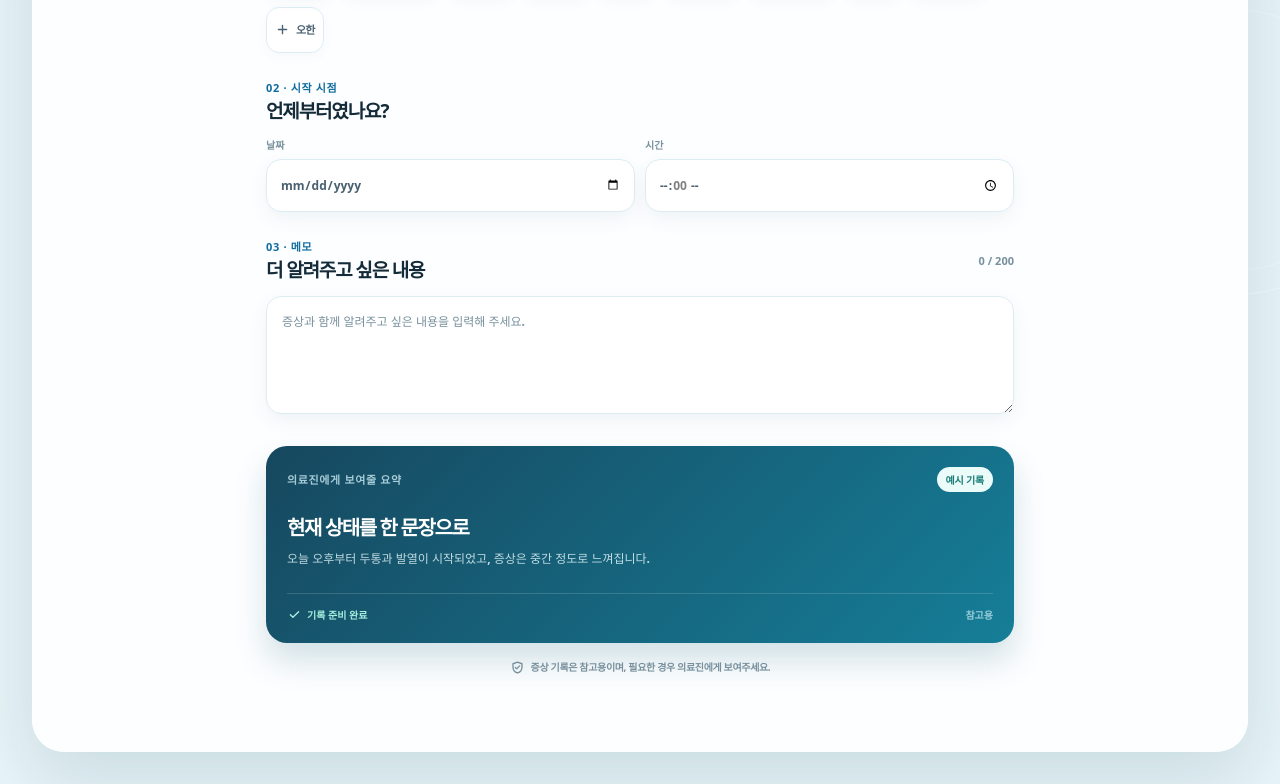
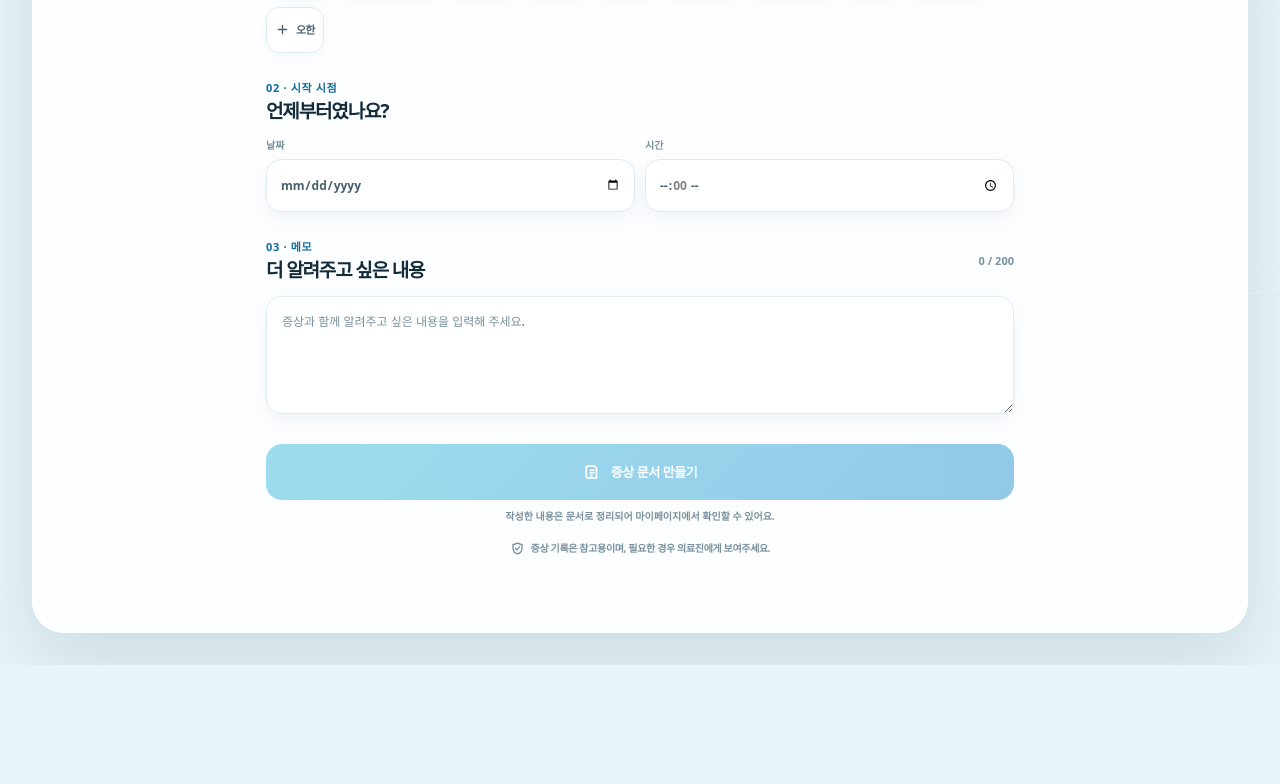
Before and after one commit to AI-Hackathon-10/frontend, a React (Vite) app: page /symptoms in a window 1280 px wide. Shown: the part 615-1399 px from the top of the page. After the commit the page ends 1280 px from the top, so only its background shows below. Built offline with nearby package versions, Linux system fonts and the light colour scheme.

Commit message:
feat: 증상 문서 생성 및 마이페이지 이동 구현

```diff
--- a/src/data/mockData.js
+++ b/src/data/mockData.js
@@ -104,6 +104,23 @@ export const SYMPTOM_REPORTS = [
   },
 ]
 
+export const SYMPTOM_REPORTS_STORAGE_KEY = 'pill-care-symptom-reports'
+
+export function createSymptomReport({ symptoms, onsetDate, onsetTime, memo }) {
+  const onsetLabel = [onsetDate, onsetTime].filter(Boolean).join(' ')
+  const symptomsLabel = symptoms.length > 0 ? symptoms.join('과 ') : '기타 증상'
+
+  return {
+    id: `report-${Date.now()}`,
+    title: `${symptomsLabel} 증상 기록`,
+    createdAt: new Date().toISOString(),
+    symptoms,
+    severity: '사용자 입력 기록',
+    summary: [onsetLabel && `${onsetLabel}부터`, memo].filter(Boolean).join(' · ') || '사용자가 작성한 증상 기록입니다.',
+    documentImageUrl: 'https://example.com/presigned/mock-symptom-report.png',
+  }
+}
+
 export function getDrugById(drugId) {
   return DRUGS.find((drug) => drug.id === drugId) ?? DRUGS[0]
 }
--- a/src/pages/MyPage.jsx
+++ b/src/pages/MyPage.jsx
@@ -5,13 +5,17 @@ import Icon from '../components/ui/Icon.jsx'
 import SymptomDocumentModal from '../components/user/SymptomDocumentModal.jsx'
 import SymptomReportCard from '../components/user/SymptomReportCard.jsx'
 import { useAuth } from '../components/user/AuthProvider.jsx'
-import { SYMPTOM_REPORTS } from '../data/mockData.js'
+import { SYMPTOM_REPORTS, SYMPTOM_REPORTS_STORAGE_KEY } from '../data/mockData.js'
 
 const genderLabels = { female: '여성', male: '남성', other: '기타' }
 
 export default function MyPage() {
   const { user } = useAuth()
   const [selectedReport, setSelectedReport] = useState(null)
+  const [reports] = useState(() => {
+    const storedReports = JSON.parse(sessionStorage.getItem(SYMPTOM_REPORTS_STORAGE_KEY) ?? '[]')
+    return [...storedReports, ...SYMPTOM_REPORTS]
+  })
 
   return (
     <div className="page page--account page--mypage">
@@ -39,11 +43,11 @@ export default function MyPage() {
       <section className="account-section" aria-labelledby="reports-title">
         <div className="section-heading section-heading--tight">
           <div><span className="eyebrow">증상 문서화</span><h2 id="reports-title">증상 기록 리포트</h2></div>
-          <Badge tone="blue">{SYMPTOM_REPORTS.length}건</Badge>
+          <Badge tone="blue">{reports.length}건</Badge>
         </div>
         <p className="account-section__description">리포트를 누르면 의료진에게 전달할 문서 이미지를 확인할 수 있어요.</p>
         <div className="symptom-report-list">
-          {SYMPTOM_REPORTS.map((report) => <SymptomReportCard key={report.id} onSelect={setSelectedReport} report={report} />)}
+          {reports.map((report) => <SymptomReportCard key={report.id} onSelect={setSelectedReport} report={report} />)}
         </div>
       </section>
 
--- a/src/pages/SymptomPage.jsx
+++ b/src/pages/SymptomPage.jsx
@@ -1,14 +1,25 @@
 import { useState } from 'react'
+import { useNavigate } from 'react-router-dom'
 import PageHeader from '../components/layout/PageHeader.jsx'
 import Badge from '../components/ui/Badge.jsx'
 import Icon from '../components/ui/Icon.jsx'
-import { DEMO_SYMPTOM_NOTE, SYMPTOM_OPTIONS } from '../data/mockData.js'
+import { createSymptomReport, SYMPTOM_OPTIONS, SYMPTOM_REPORTS_STORAGE_KEY } from '../data/mockData.js'
 
 export default function SymptomPage() {
+  const navigate = useNavigate()
   const [selectedSymptoms, setSelectedSymptoms] = useState([])
   const [onsetDate, setOnsetDate] = useState('')
   const [onsetTime, setOnsetTime] = useState('')
   const [memo, setMemo] = useState('')
+
+  const handleCreateDocument = () => {
+    if (selectedSymptoms.length === 0) return
+
+    const report = createSymptomReport({ memo, onsetDate, onsetTime, symptoms: selectedSymptoms })
+    const storedReports = JSON.parse(sessionStorage.getItem(SYMPTOM_REPORTS_STORAGE_KEY) ?? '[]')
+    sessionStorage.setItem(SYMPTOM_REPORTS_STORAGE_KEY, JSON.stringify([report, ...storedReports]))
+    navigate('/mypage')
+  }
 
   const handleToggleSymptom = (symptom) => {
     setSelectedSymptoms((current) => {
@@ -25,7 +36,7 @@ export default function SymptomPage() {
       <section className="form-section" aria-labelledby="symptom-select-title"><div className="section-heading section-heading--tight"><div><span className="eyebrow">01 · 지금 느끼는 증상</span><h2 id="symptom-select-title">해당되는 항목을 골라 주세요</h2></div><Badge tone="blue">{selectedSymptoms.length}/2개 선택</Badge></div><div className="symptom-options">{SYMPTOM_OPTIONS.map((symptom) => { const isSelected = selectedSymptoms.includes(symptom); return <button aria-pressed={isSelected} className={`symptom-chip ${isSelected ? 'is-selected' : ''}`} key={symptom} onClick={() => handleToggleSymptom(symptom)} type="button">{isSelected ? <Icon name="check" size={15} /> : <Icon name="plus" size={15} />}{symptom}</button> })}</div></section>
       <section className="form-section" aria-labelledby="symptom-time-title"><div className="section-heading section-heading--tight"><div><span className="eyebrow">02 · 시작 시점</span><h2 id="symptom-time-title">언제부터였나요?</h2></div></div><div className="onset-fields"><label className="onset-field"><span>날짜</span><input aria-label="증상 시작 날짜" onChange={(event) => setOnsetDate(event.target.value)} type="date" value={onsetDate} /></label><label className="onset-field"><span>시간</span><input aria-label="증상 시작 시간" onChange={(event) => setOnsetTime(event.target.value)} step="3600" type="time" value={onsetTime} /></label></div></section>
       <section className="form-section" aria-labelledby="symptom-memo-title"><div className="section-heading section-heading--tight"><div><span className="eyebrow">03 · 메모</span><h2 id="symptom-memo-title">더 알려주고 싶은 내용</h2></div><span className="character-count">{memo.length} / 200</span></div><textarea aria-label="증상 메모" className="symptom-memo" maxLength={200} onChange={(event) => setMemo(event.target.value)} placeholder="증상과 함께 알려주고 싶은 내용을 입력해 주세요." value={memo} /></section>
-      <section className="summary-card" aria-labelledby="summary-title"><div className="summary-card__topline"><span className="eyebrow">의료진에게 보여줄 요약</span><Badge tone="mint">예시 기록</Badge></div><h2 id="summary-title">현재 상태를 한 문장으로</h2><p>{DEMO_SYMPTOM_NOTE.summary}</p><div className="summary-card__footer"><span><Icon name="check" size={15} /> 기록 준비 완료</span><span>참고용</span></div></section>
+      <section className="symptom-document-action" aria-label="증상 문서 만들기"><button className="button button--primary button--wide" disabled={selectedSymptoms.length === 0} onClick={handleCreateDocument} type="button"><Icon name="notes" size={18} /> 증상 문서 만들기</button><p>작성한 내용은 문서로 정리되어 마이페이지에서 확인할 수 있어요.</p></section>
       <p className="page-footnote"><Icon name="shield" size={15} /> 증상 기록은 참고용이며, 필요한 경우 의료진에게 보여주세요.</p>
     </div>
   )
--- a/src/styles/global.css
+++ b/src/styles/global.css
@@ -1983,6 +1983,24 @@ svg {
   align-items: center;
   gap: 5px;
   color: #a7f1df;
+}
+
+.symptom-document-action {
+  display: grid;
+  gap: 9px;
+  margin-top: 30px;
+}
+
+.symptom-document-action .button {
+  min-height: 56px;
+}
+
+.symptom-document-action p {
+  color: var(--ink-muted);
+  font-size: 10px;
+  font-weight: 600;
+  line-height: 1.5;
+  text-align: center;
 }
 
 @media (max-width: 1050px) {
```
Also changed, not shown: 1 other file (tests, documents, lock files or other folders).
